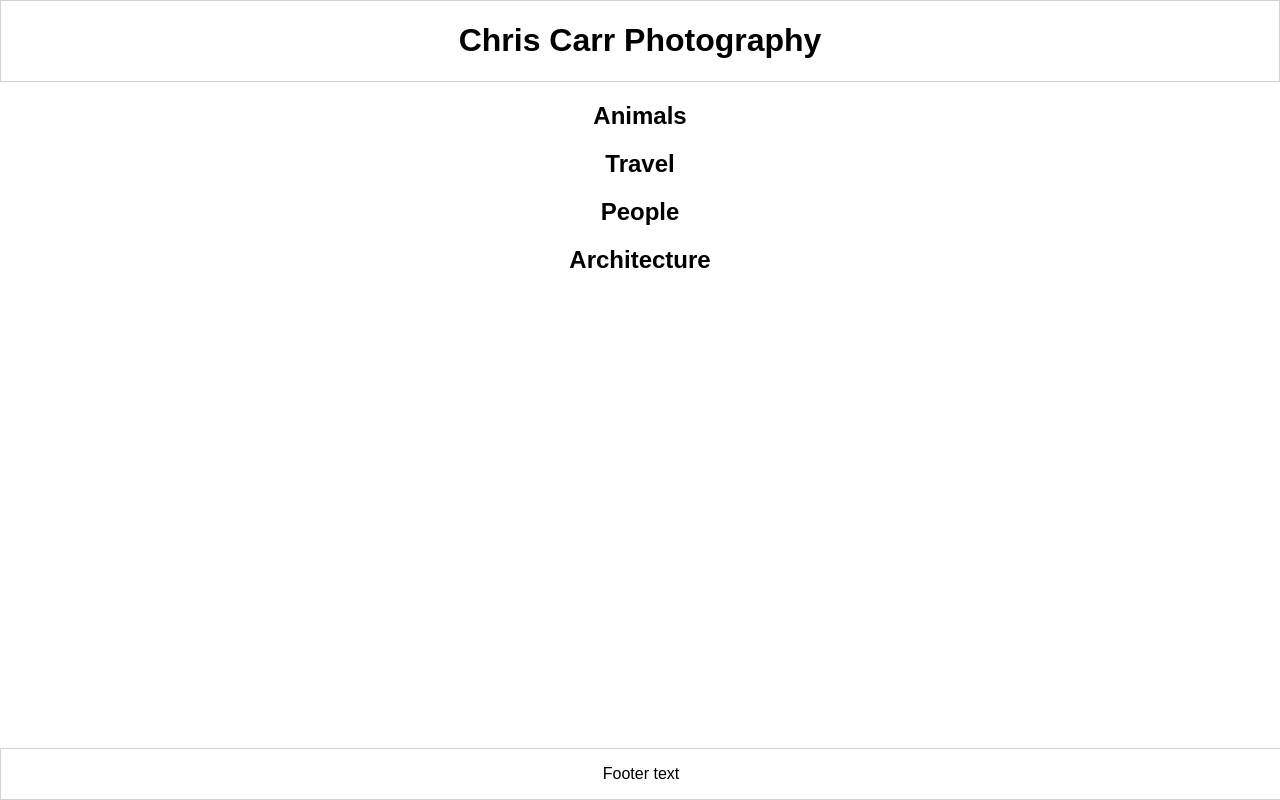
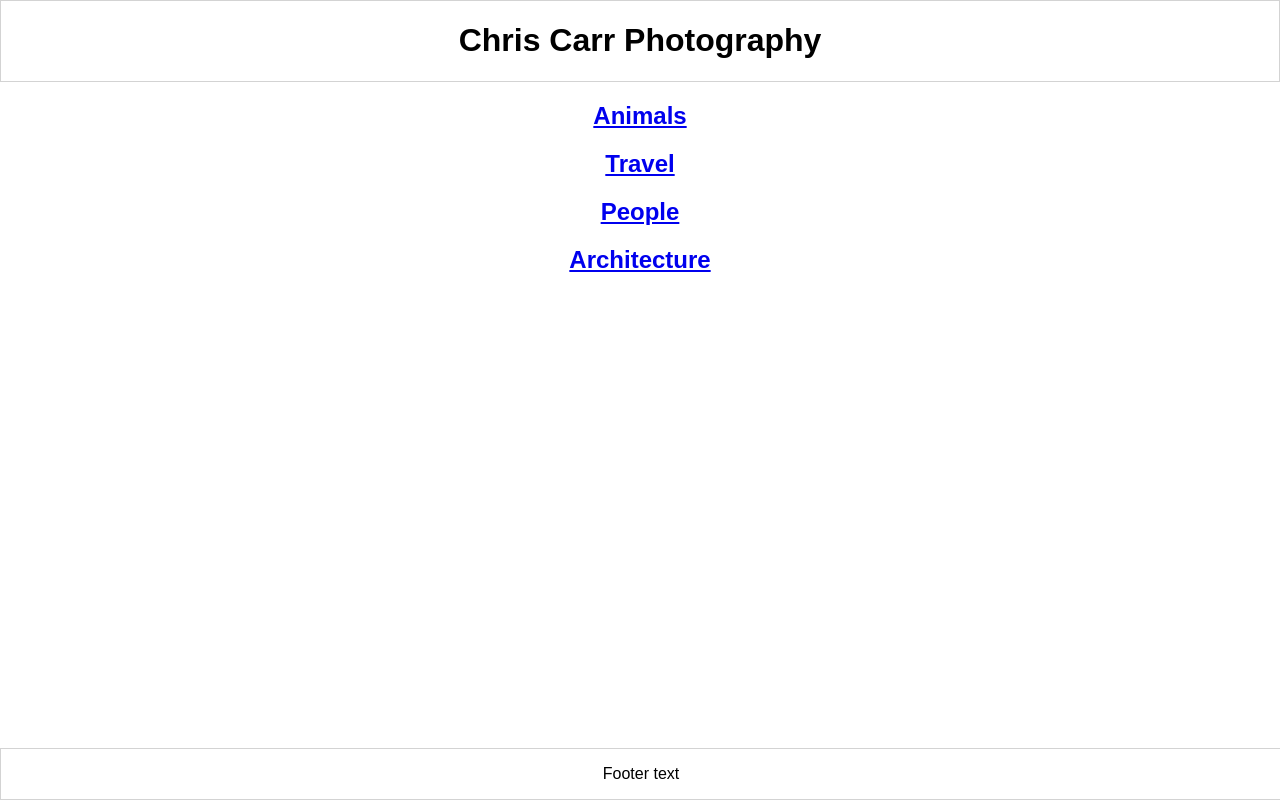
Before and after one commit to christocarr/photo-gallery, a React (Create React App) app: page /#/ in a window 1280 px wide. Built offline with nearby package versions, Linux system fonts and the light colour scheme.

Commit message:
Add component

```diff
--- a/src/App.js
+++ b/src/App.js
@@ -1,6 +1,7 @@
 import React, { Component } from 'react';
 import './App.css';
 import Header from './components/Header';
+import Home from './components/Home';
 import Footer from './components/Footer';
 
 class App extends Component {
@@ -8,18 +9,7 @@ class App extends Component {
     return (
       <div className="App">
         <Header />
-        <div className="animals">
-          <h2>Animals</h2>
-        </div>
-        <div className="travel">
-          <h2>Travel</h2>
-        </div>
-        <div className="people">
-          <h2>People</h2>
-        </div>
-        <div className="architecture">
-          <h2>Architecture</h2>
-        </div>
+        <Home />
         <Footer />
       </div>
     );
```
Also changed, not shown: src/Components/Animals.js (+11 -1 lines).
